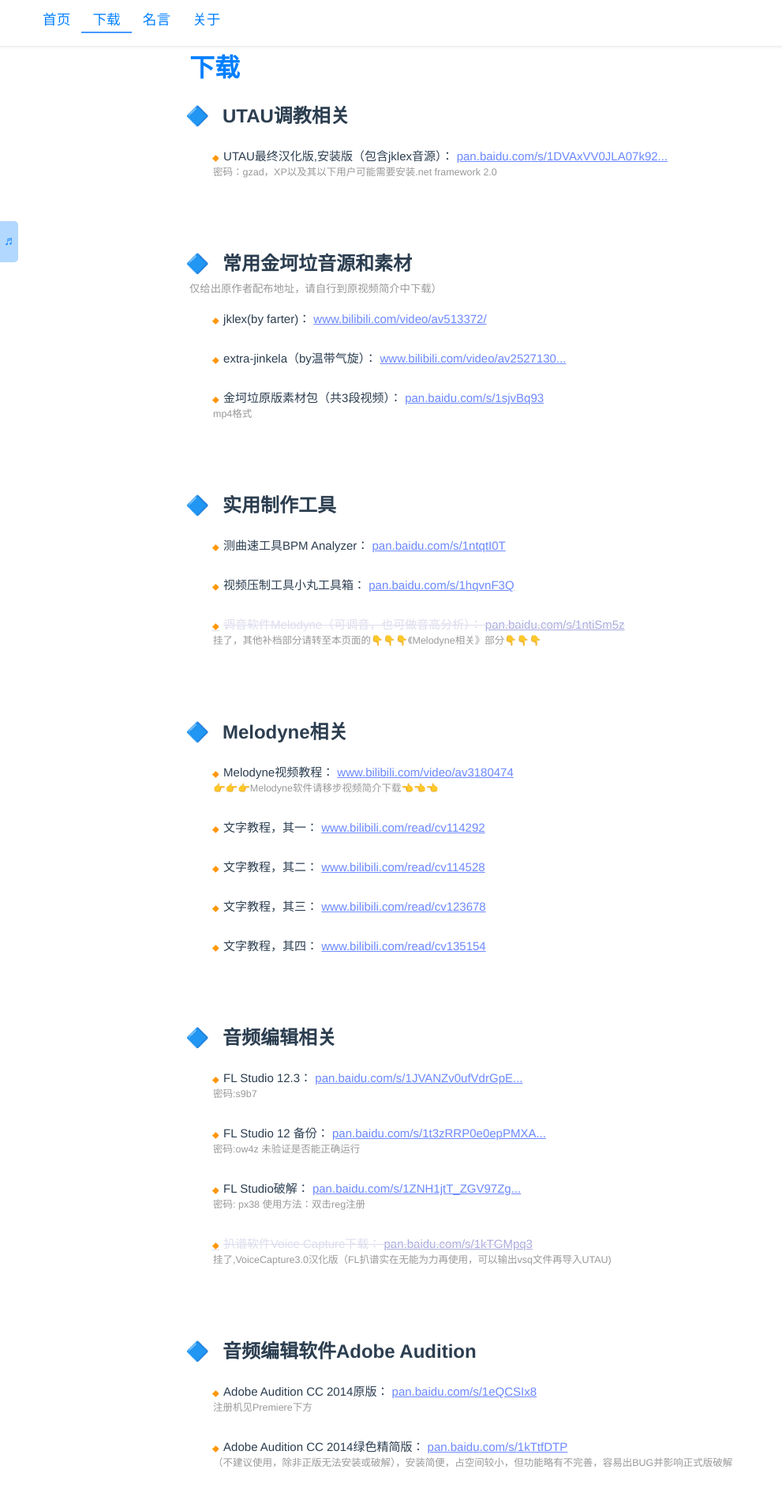
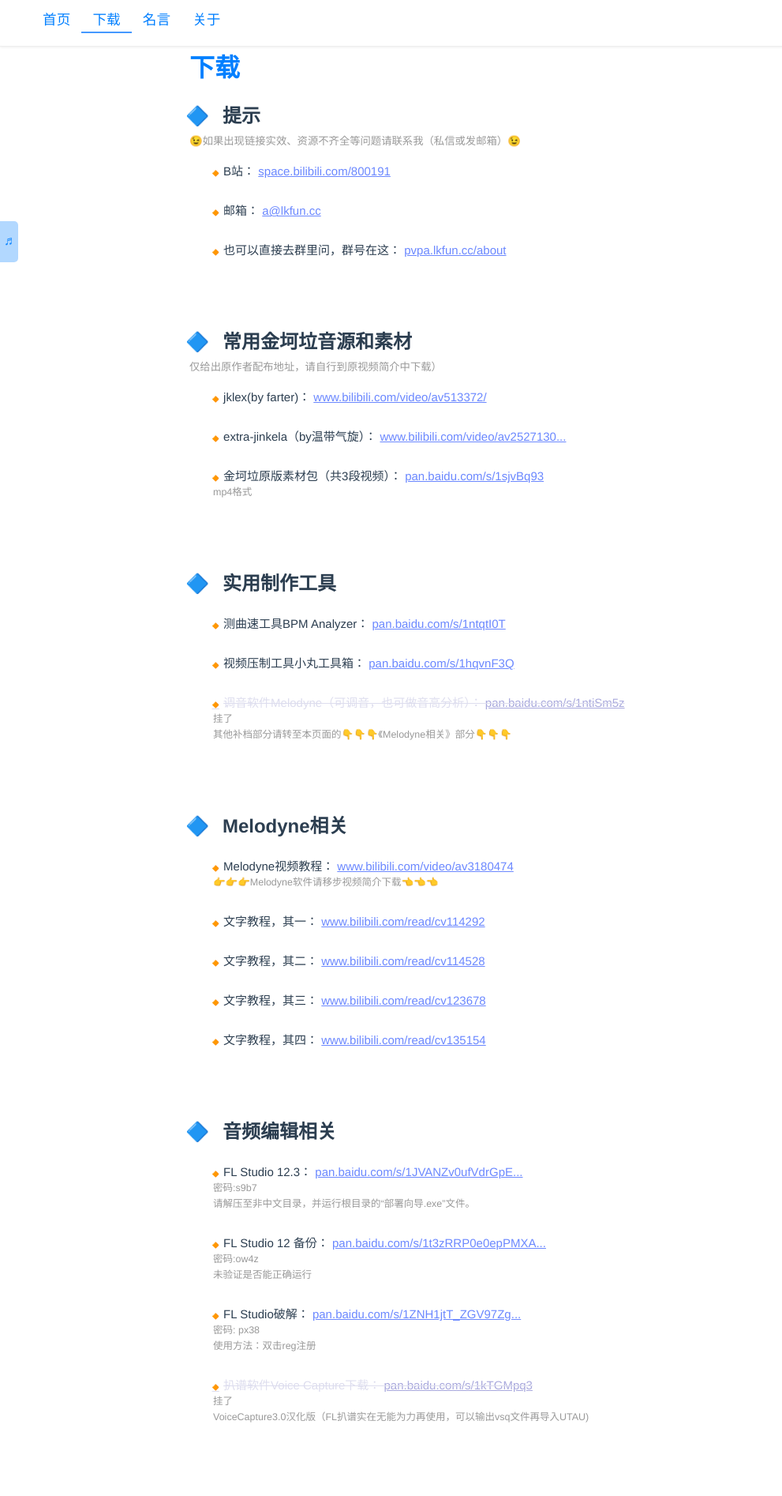
Before and after one commit to lkfun/pvpa, a Vue app: page /download in a window 1280 px wide. Shown: the top 1894 px of the page at 79% size, without its empty margins (0-991 px from the left). Built offline with nearby package versions, Linux system fonts and the light colour scheme.

Commit message:
add my bilibili address and e-mail. change jsondata.items.description str to str array

```diff
--- a/src/assets/downloaddata.json
+++ b/src/assets/downloaddata.json
@@ -1,18 +1,20 @@
 {
   "download": [
     {
-      "group": "UTAU调教相关",
-      "description": "",
+      "group": "提示",
+      "description": "😉如果出现链接实效、资源不齐全等问题请联系我（私信或发邮箱）😉",
       "items": [
         {
-          "name": "UTAU最终汉化版,安装版（包含jklex音源）",
-          "address": "https://pan.baidu.com/s/1DVAxVV0JLA07k92cPXo8fw",
-          "description": "密码：gzad，XP以及其以下用户可能需要安装.net framework 2.0"
+          "name": "B站",
+          "address": "http://space.bilibili.com/800191"
         },
         {
-          "name": "UTAU最终汉化版",
-          "address": "http://pan.baidu.com/s/1hqjIwTY",
-          "description": "挂了,不显示"
+          "name": "邮箱",
+          "address": "mailto:a@lkfun.cc"
+        },
+        {
+          "name": "也可以直接去群里问，群号在这",
+          "address": "http://pvpa.lkfun.cc/about"
         }
       ]
     },
@@ -23,17 +25,17 @@
         {
           "name": "jklex(by farter)",
           "address": "http://www.bilibili.com/video/av513372/",
-          "description": ""
+          "description": [""]
         },
         {
           "name": "extra-jinkela（by温带气旋）",
           "address": "https://www.bilibili.com/video/av2527130/",
-          "description": ""
+          "description": [""]
         },
         {
           "name": "金坷垃原版素材包（共3段视频）",
           "address": "https://pan.baidu.com/s/1sjvBq93",
-          "description": "mp4格式"
+          "description": ["mp4格式"]
         }
       ]
     },
@@ -51,7 +53,7 @@
         {
           "name": "调音软件Melodyne（可调音，也可做音高分析）",
           "address": "http://pan.baidu.com/s/1ntiSm5z",
-          "description": "挂了，其他补档部分请转至本页面的👇👇👇《Melodyne相关》部分👇👇👇"
+          "description": ["挂了","其他补档部分请转至本页面的👇👇👇《Melodyne相关》部分👇👇👇"]
         }
       ]
     },
@@ -61,7 +63,7 @@
         {
           "name": "Melodyne视频教程",
           "address": "https://www.bilibili.com/video/av3180474",
-          "description":"👉👉👉Melodyne软件请移步视频简介下载👈👈👈"
+          "description":["👉👉👉Melodyne软件请移步视频简介下载👈👈👈"]
         },
         {
           "name": "文字教程，其一",
@@ -87,32 +89,32 @@
         {
           "name": "FL Studio 12.3",
           "address": "https://pan.baidu.com/s/1JVANZv0ufVdrGpEZE3NOww ",
-          "description": "密码:s9b7"
+          "description": ["密码:s9b7","请解压至非中文目录，并运行根目录的“部署向导.exe”文件。"]
         },
         {
           "name": "FL Studio 12 备份",
           "address": "https://pan.baidu.com/s/1t3zRRP0e0epPMXA98qhxWQ ",
-          "description": "密码:ow4z 未验证是否能正确运行"
+          "description": ["密码:ow4z","未验证是否能正确运行"]
         },
         {
           "name": "编曲/扒谱软件FL Studio下载",
           "address": "https://pan.baidu.com/s/1ntqtI0T",
-          "description": "挂了,不显示"
+          "description": ["挂了,不显示"]
         },
         {
           "name": "FL Studio破解",
           "address": "https://pan.baidu.com/s/1ZNH1jtT_ZGV97ZgWmzREOw",
-          "description": "密码: px38 使用方法：双击reg注册"
+          "description": ["密码: px38","使用方法：双击reg注册"]
         },
         {
           "name": "编曲/扒谱软件FL Studio破解教程",
           "address": "http://pan.baidu.com/s/1hqB2F3m",
-          "description": "挂了,不显示"
+          "description": ["挂了,不显示"]
         },
         {
           "name": "扒谱软件Voice Capture下载",
           "address": "http://pan.baidu.com/s/1kTGMpq3",
-          "description": "挂了,VoiceCapture3.0汉化版（FL扒谱实在无能为力再使用，可以输出vsq文件再导入UTAU)"
+          "description": ["挂了","VoiceCapture3.0汉化版（FL扒谱实在无能为力再使用，可以输出vsq文件再导入UTAU)"]
         }
       ]
     },
@@ -122,17 +124,17 @@
         {
           "name": "Adobe Audition CC 2014原版",
           "address": "https://pan.baidu.com/s/1eQCSIx8",
-          "description": "注册机见Premiere下方"
+          "description": ["注册机见Premiere下方"]
         },
         {
           "name": "Adobe Audition CC 2014绿色精简版",
           "address": "https://pan.baidu.com/s/1kTtfDTP",
-          "description": "（不建议使用，除非正版无法安装或破解），安装简便，占空间较小，但功能略有不完善，容易出BUG并影响正式版破解"
+          "description": ["不建议使用，除非正版无法安装或破解","安装简便，占空间较小，但功能略有不完善，容易出BUG并影响正式版破解"]
         },
         {
           "name": "Adobe Audition 3.0",
           "address": "https://pan.baidu.com/s/1ntxLrnj",
-          "description": "32位用户使用，较为稳定占空间较少的经典版本"
+          "description": ["32位用户使用，较为稳定占空间较少的经典版本"]
         }
       ]
     },
@@ -142,22 +144,22 @@
         {
           "name": "臭氧izotope Ozone5母带处理插件",
           "address": "http://pan.baidu.com/s/1bnEuKTT",
-          "description": "安装到vst目录下，不显示"
+          "description": ["安装到vst目录下，不显示"]
         },
         {
           "name": "Waves10",
           "address": "https://pan.baidu.com/s/1z2b6-w93A-qoRuLKU3rzAA",
-          "description": "密码：frg4"
+          "description": ["密码：frg4"]
         },
         {
           "name": "izotope系列效果器以及各版本 ",
           "address": "https://pan.baidu.com/s/15mx3mfZqNM4dYrhgEVzOyg",
-          "description": "密码：6pi0"
+          "description": ["密码：6pi0"]
         },
         {
           "name": "Fabfilter系列效果器 ",
           "address": "https://pan.baidu.com/s/1DJf-UHWV999Ao7pNyCV__Q",
-          "description": "密码：b0qt"
+          "description": ["密码：b0qt"]
         }
       ]
     },
@@ -171,7 +173,7 @@
         {
           "name": "Adobe Premiere CC 2014绿色精简版",
           "address": "https://pan.baidu.com/s/1ntGcov3",
-          "description": "不建议使用，除非正版无法安装或破解"
+          "description": ["不建议使用，除非正版无法安装或破解"]
         },
         {
           "name": "Adobe Premiere CS4 注册机及汉化",
@@ -184,7 +186,7 @@
         {
           "name": "Adobe Premiere CS4正版",
           "address": "http://pan.baidu.com/s/1qW5gJKg",
-          "description": "挂了"
+          "description": ["挂了"]
         }
       ]
     },
@@ -194,17 +196,17 @@
         {
           "name": "Adobe After Effects CC 2014正版",
           "address": "https://pan.baidu.com/s/1sjzFaUh",
-          "description": "注册机见Premiere下方"
+          "description": ["注册机见Premiere下方"]
         },
         {
           "name": "Adobe After Effects CC2014绿色精简版",
           "address": "https://pan.baidu.com/s/1ntux3ML",
-          "description": "不建议使用，除非正版无法安装或破解"
+          "description": ["不建议使用，除非正版无法安装或破解"]
         },
         {
           "name": "Adobe After Effects CS4",
           "address": "https://pan.baidu.com/s/1hqAgLLy",
-          "description": "32位用户使用，含汉化及破解，未实测"
+          "description": ["32位用户使用，含汉化及破解，未实测"]
         }
       ]
     },
@@ -215,27 +217,27 @@
         {
           "name": "Vegas 各版本下载（补）",
           "address": "https://pan.baidu.com/s/1hMm9zBTTW5DQ3P5LTVWMSQ",
-          "description": "密码: zjwb"
+          "description": ["密码: zjwb"]
         },
         {
           "name": "Vegas Pro 13.0 64bit",
           "address": "https://pan.baidu.com/s/1sjzFaUh",
-          "description": "挂了,不显示"
+          "description": ["挂了,不显示"]
         },
         {
           "name": "Vegas Pro 13.0 64bit 汉化包",
           "address": "http://pan.baidu.com/s/1mgL218c",
-          "description": "挂了,不显示"
+          "description": ["挂了,不显示"]
         },
         {
           "name": "Vegas Pro 10.0e 32bit",
           "address": "http://t.cn/zTt9b19",
-          "description": "挂了,不显示"
+          "description": ["挂了,不显示"]
         },
         {
           "name": "Vegas Pro 10.0e 32bit 汉化包",
           "address": "http://pan.baidu.com/s/1mgC1kNY",
-          "description": "挂了,不显示"
+          "description": ["挂了,不显示"]
         }
       ]
     }
--- a/src/components/download.vue
+++ b/src/components/download.vue
@@ -6,14 +6,16 @@
         <h2>{{item.group}}</h2>
         <small>{{item.description}}</small>
         <div class="group">
-          <div class="groupitem" v-if="!i.description||!i.description.includes('不显示')"  v-for="(i) in item.items" :key="i.name">
-            <del v-if="i.description&&i.description.includes('挂了')">{{i.name}}：
+          <div class="groupitem" v-if="!i.description||!i.description.toString().includes('不显示')"  v-for="(i) in item.items" :key="i.name">
+            <del v-if="i.description&&i.description.toString().includes('挂了')">{{i.name}}：
               <a :href="i.address">{{i.address| capitalize}}</a>
             </del>
             <span v-else>{{i.name}}：
               <a :href="i.address">{{i.address| capitalize}}</a>
             </span>
-            <small>{{i.description}}</small>
+            <div v-for="(item,index) in i.description" :key="index" >
+              <small>{{item}}</small>
+            </div>
           </div>
         </div>
       </div>
@@ -33,7 +35,7 @@
     capitalize: function (value) {
       if (!value) return ''
       value = value.toString()
-      value = value.replace('https://', '').replace('http://', '')
+      value = value.replace('https://', '').replace('http://', '').replace('mailto:', '')
       if (value.length > 32) {
         value = value.substr(0, 32) + '...'
       }
```
